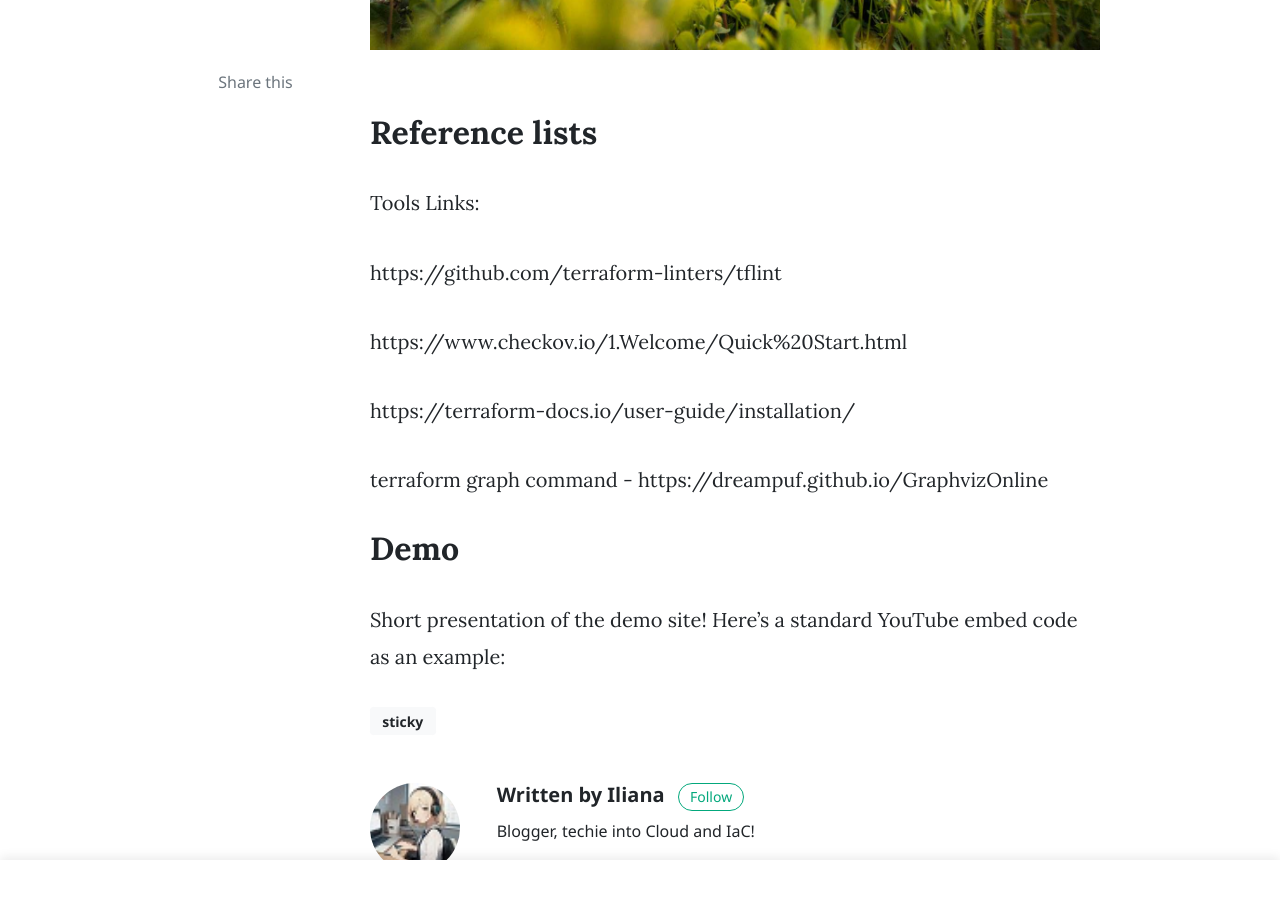
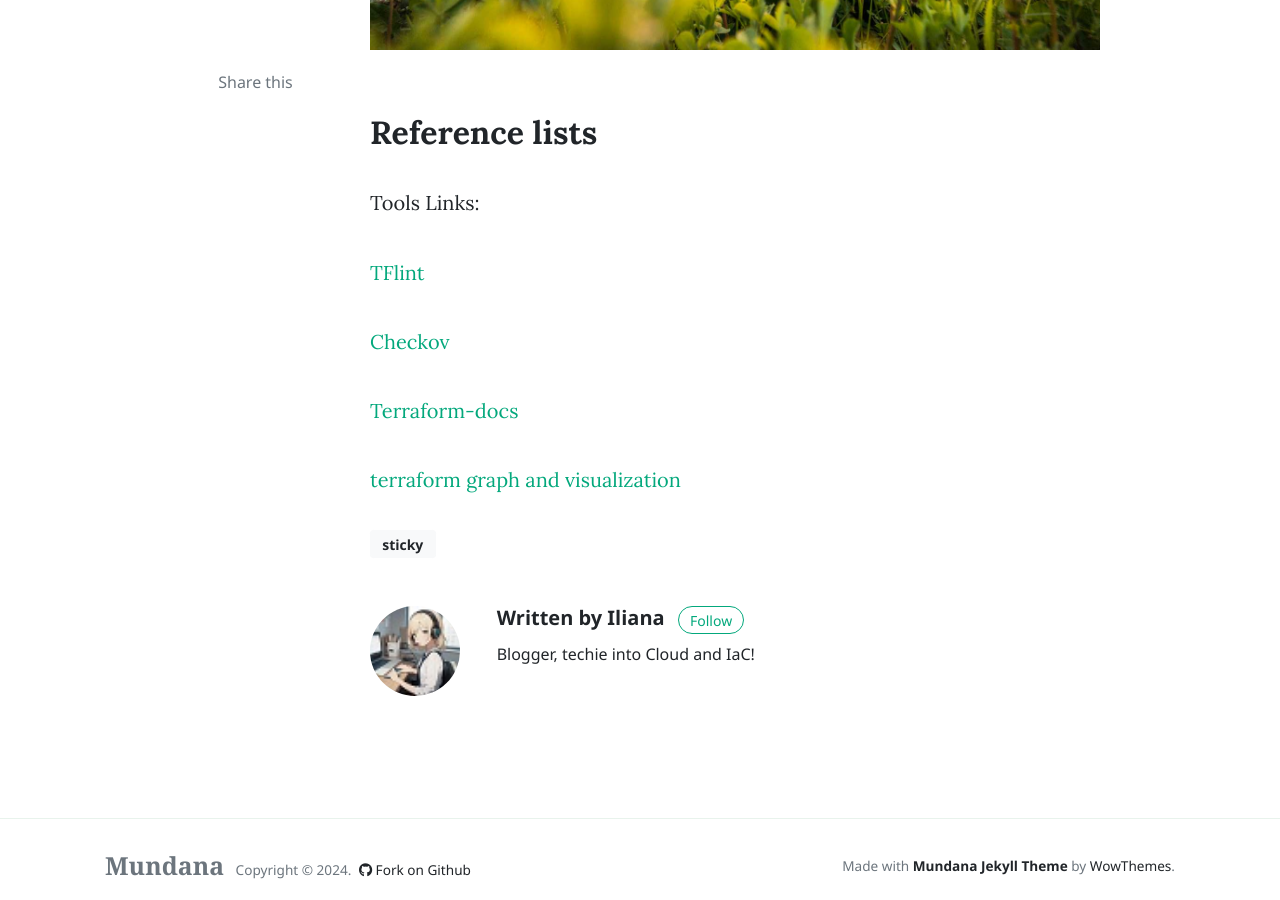
Before and after one commit to ilicloudy/ilicloudy.github.io, a Jekyll site: the page built from _posts/2024-04-22-staticwebsite.md, in a window 1280 px wide and 900 px high, scrolled down 1985 px. Built offline with Jekyll 4.4.1, drawn with Linux system fonts in a browser that asks for light colours; nearby versions of some CDN libraries; comment, search, counter and statistics services are not loaded.

Commit message:
post corrected with links

```diff
--- a/_posts/2024-04-22-staticwebsite.md
+++ b/_posts/2024-04-22-staticwebsite.md
@@ -42,14 +42,10 @@ and changed according to my theme
 
 Tools Links:
 
-https://github.com/terraform-linters/tflint
+[TFlint](https://github.com/terraform-linters/tflint)
 
-https://www.checkov.io/1.Welcome/Quick%20Start.html
+[Checkov](https://www.checkov.io/1.Welcome/Quick%20Start.html)
 
-https://terraform-docs.io/user-guide/installation/
+[Terraform-docs](https://terraform-docs.io/user-guide/installation/)
 
-terraform graph command - https://dreampuf.github.io/GraphvizOnline
-
-## Demo
-
-Short presentation of the demo site! Here's a standard YouTube embed code as an example:
+[terraform graph and visualization](https://dreampuf.github.io/GraphvizOnline)
```
